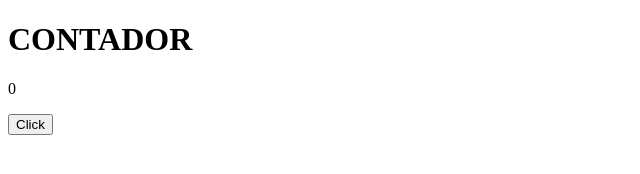
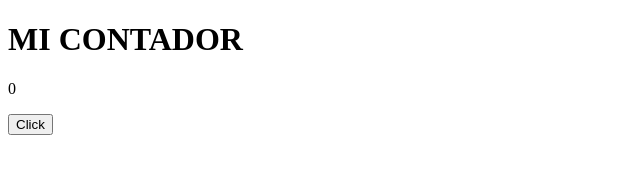
Before and after one commit to BernysCS/contador, a plain HTML site: page index.html in a window 1280 px wide. Shown: the whole page, without its empty margins (0-640 px from the left). Drawn offline with Linux system fonts and the light colour scheme.

Commit message:
moficar titulo

```diff
--- a/index.html
+++ b/index.html
@@ -6,7 +6,7 @@
   <title>Contador</title>
 </head>
 <body>
-  <h1>CONTADOR</h1>
+  <h1>MI CONTADOR</h1>
   <p id="contador">0</p>
   <button id="btn">Click</button>
 
```
